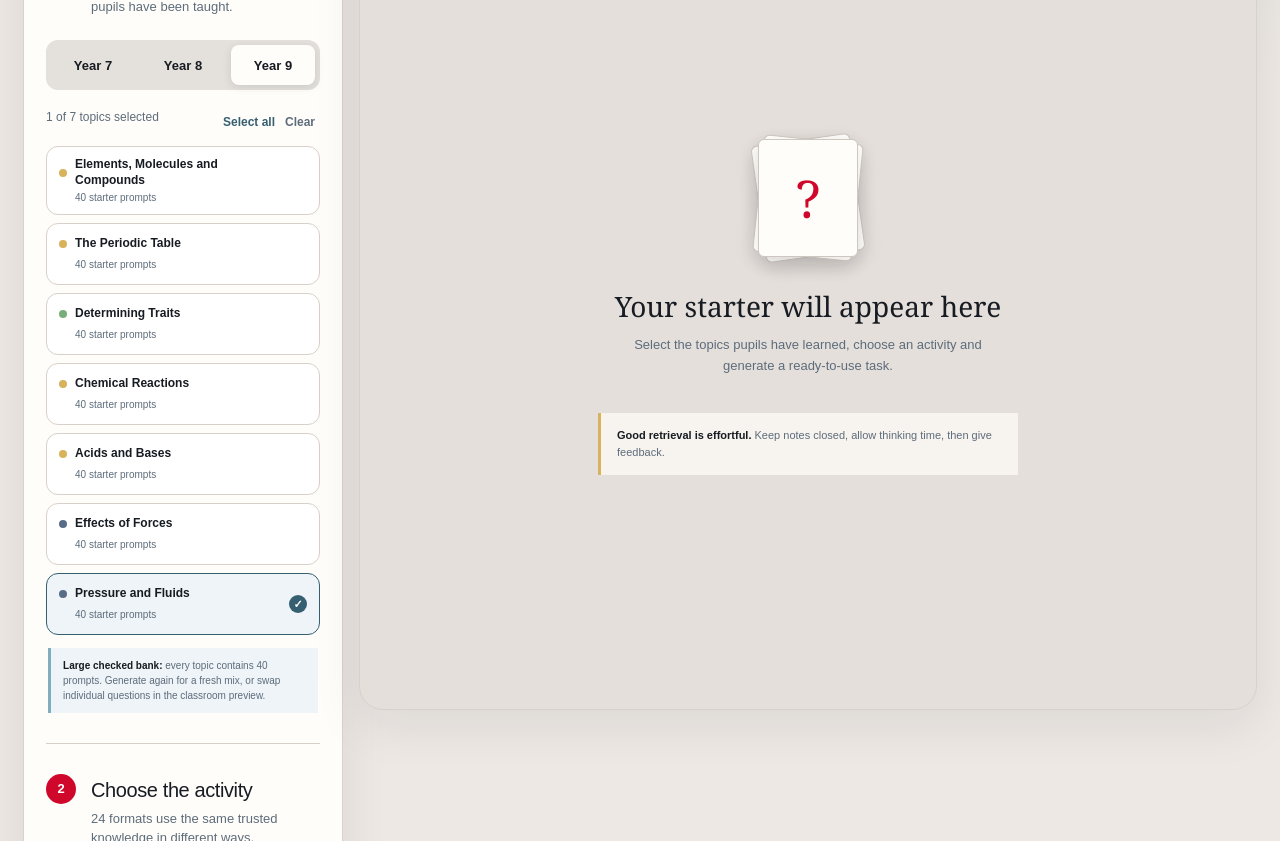
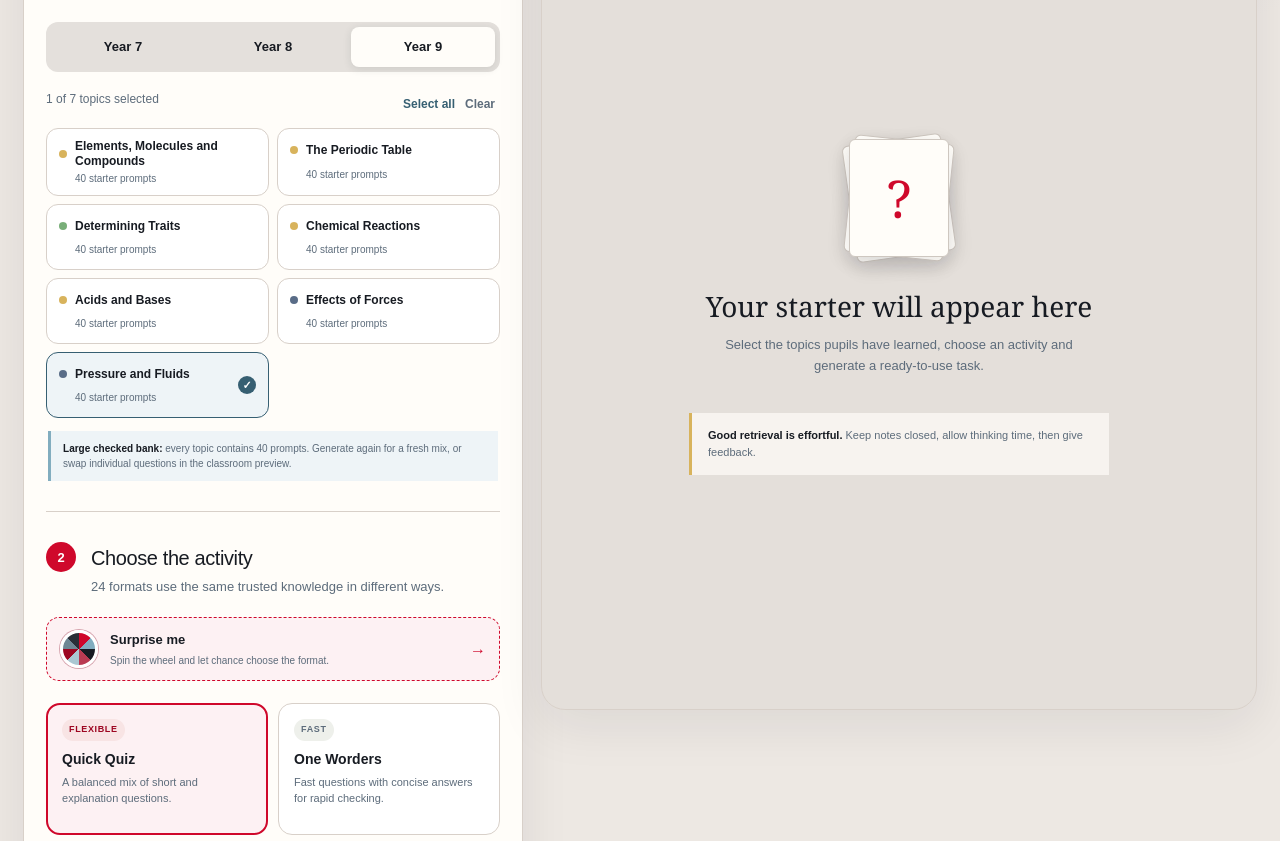
Before and after one commit to stp-science/retrieval-starter-builder, a Next.js app: page / in a window 1280 px wide. Shown: the part 540-1381 px from the top of the page. Built offline with nearby package versions, Linux system fonts and the light colour scheme.

Commit message:
Rebalance desktop layout with multi-column activity panel

```diff
--- a/app/preview-wide.css
+++ b/app/preview-wide.css
@@ -6,21 +6,23 @@
     padding-right: clamp(14px, 1.8vw, 32px);
   }
 
+  /* Give the builder enough room for two activity columns and move the preview right. */
   .workspace {
     max-width: 1920px;
     padding-left: clamp(14px, 1.8vw, 32px);
     padding-right: clamp(14px, 1.8vw, 32px);
-    grid-template-columns: minmax(320px, 0.48fr) minmax(860px, 1.52fr);
-    gap: 16px;
+    grid-template-columns: minmax(500px, 0.72fr) minmax(650px, 1.28fr);
+    gap: 18px;
   }
 
   .builder-panel {
     padding: 22px;
+    min-width: 0;
   }
 
-  /* Topic choices also need full-width rows inside the narrow builder. */
+  /* Topic cards can safely return to two columns in the wider builder. */
   .topic-list {
-    grid-template-columns: 1fr !important;
+    grid-template-columns: repeat(2, minmax(0, 1fr)) !important;
     gap: 8px;
   }
 
@@ -32,7 +34,7 @@
     row-gap: 3px;
     align-items: center;
     min-width: 0;
-    min-height: 62px;
+    min-height: 66px;
     padding: 10px 12px;
   }
 
@@ -71,25 +73,28 @@
     flex-wrap: wrap;
   }
 
-  /* The builder is intentionally narrow, so activity cards use one full-width column. */
+  /* Two activity columns on normal desktop screens. */
   .activity-grid {
-    grid-template-columns: 1fr !important;
-    gap: 8px;
+    grid-template-columns: repeat(2, minmax(0, 1fr)) !important;
+    gap: 10px;
   }
 
   .activity-card {
-    min-height: 88px;
-    padding: 13px 15px;
-    overflow: hidden;
+    min-width: 0;
+    min-height: 132px;
+    height: auto;
+    padding: 15px;
+    overflow: visible;
   }
 
   .activity-card.selected {
-    padding: 12px 14px;
+    padding: 14px;
   }
 
   .activity-card strong,
   .activity-card > span:last-child {
     max-width: 100%;
+    min-width: 0;
     overflow-wrap: anywhere;
     word-break: normal;
   }
@@ -203,7 +208,7 @@
 
 @media (min-width: 1500px) {
   .workspace {
-    grid-template-columns: minmax(330px, 0.42fr) minmax(1040px, 1.58fr);
+    grid-template-columns: minmax(580px, 0.7fr) minmax(820px, 1.3fr);
   }
 
   .starter-sheet {
@@ -214,6 +219,16 @@
 
 @media (min-width: 1750px) {
   .workspace {
-    grid-template-columns: minmax(340px, 0.38fr) minmax(1220px, 1.62fr);
+    grid-template-columns: minmax(650px, 0.72fr) minmax(1020px, 1.28fr);
+  }
+
+  /* Three activity columns only when there is genuinely enough space. */
+  .activity-grid {
+    grid-template-columns: repeat(3, minmax(0, 1fr)) !important;
+    gap: 10px;
+  }
+
+  .activity-card {
+    min-height: 144px;
   }
 }
```
